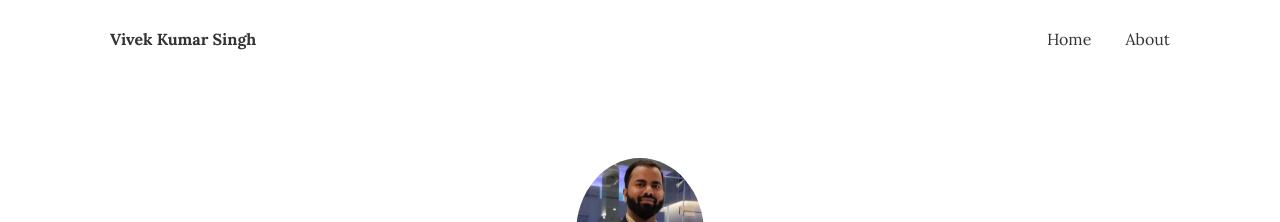
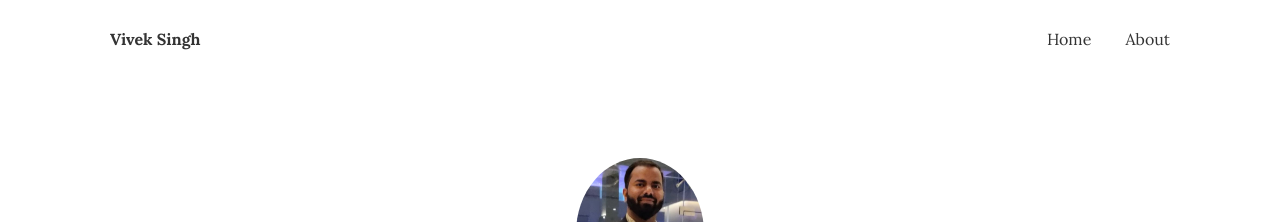
Before and after one commit to kvivek1115/kvivek1115.github.io, a Jekyll site: the page built from index.html, in a window 1280 px wide. Shown: the top 222 px of the page. Built offline with Jekyll 4.4.1, drawn with Linux system fonts in a browser that asks for light colours; part of the change alters nothing that is shown.

Commit message:
Added more plugins
Signed-off-by: Vivek Singh <kvivek1115@gmail.com>

```diff
--- a/_config.yml
+++ b/_config.yml
@@ -6,7 +6,7 @@ baseurl: "" # the subpath of your site, e.g. /blog
 
 # Author Settings
 author:
-  name: Vivek Kumar Singh
+  name: Vivek Singh
   image: '/assets/img/02.jpg'
   job: Software Developer
   bio: A passionate Open source Developer
@@ -22,11 +22,11 @@ contact:
   - name: LinkedIn
     link: https://www.linkedin.com/in/kvivek1115/
   - name: Github
-    link: https://github.com/vsingh-msys
+    link: https://github.com/kvivek1115
 
 
 # Comment Section (Disqus)
-disqus-identifier: vsingh-msys # add your shortname for Disqus Comment. For example mr-brown
+disqus-identifier: kvivek1115 # add your shortname for Disqus Comment. For example mr-brown
 
 # Build settings
 markdown: kramdown
@@ -34,6 +34,11 @@ permalink: pretty
 plugins:
   - jekyll-sitemap
   - jekyll/tagging
+  - jekyll-gist
+  - jekyll-default-layout
+  - jekyll-github-metadata
+  - jekyll-titles-from-headings
+  - jekyll-relative-links
 
 # Pages Path
 defaults:
```
